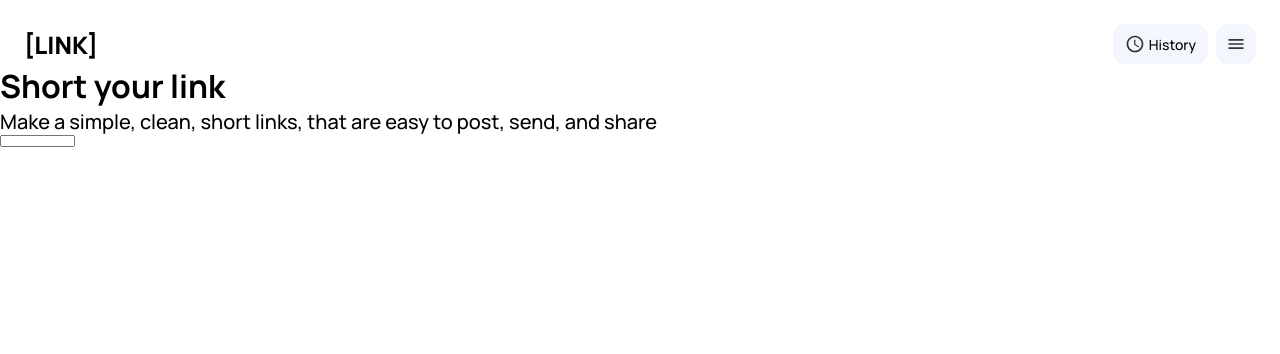
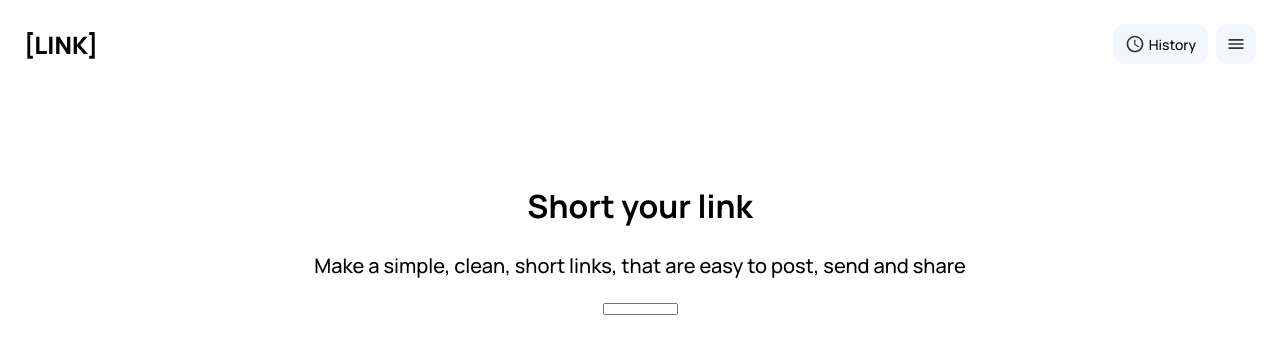
Before and after one commit to lletov/link, a React (Create React App) app: page / in a window 1280 px wide. Shown: the top 354 px of the page. Built offline with nearby package versions, Linux system fonts and the light colour scheme.

Commit message:
feat: banner base css

```diff
--- a/src/App.css
+++ b/src/App.css
@@ -74,3 +74,12 @@ p {
     gap: 8px;
   }
 }
+
+.banner {
+  display: flex;
+  flex-direction: column;
+  align-items: center;
+  text-align: center;
+  gap: 2.4rem;
+  padding-top: 12rem;
+}
--- a/src/components/Banner.tsx
+++ b/src/components/Banner.tsx
@@ -3,10 +3,10 @@ import Form from './Form'
 
 export default function Banner() {
   return (
-    <>
+    <div className='banner'>
       <h1>Short your link</h1>
-      <h3>Make a simple, clean, short links, that are easy to post, send, and share</h3>
+      <h3>Make a simple, clean, short links, that are easy to post, send and share</h3>
       <Form/>
-    </>
+    </div>
   )
 }
```
